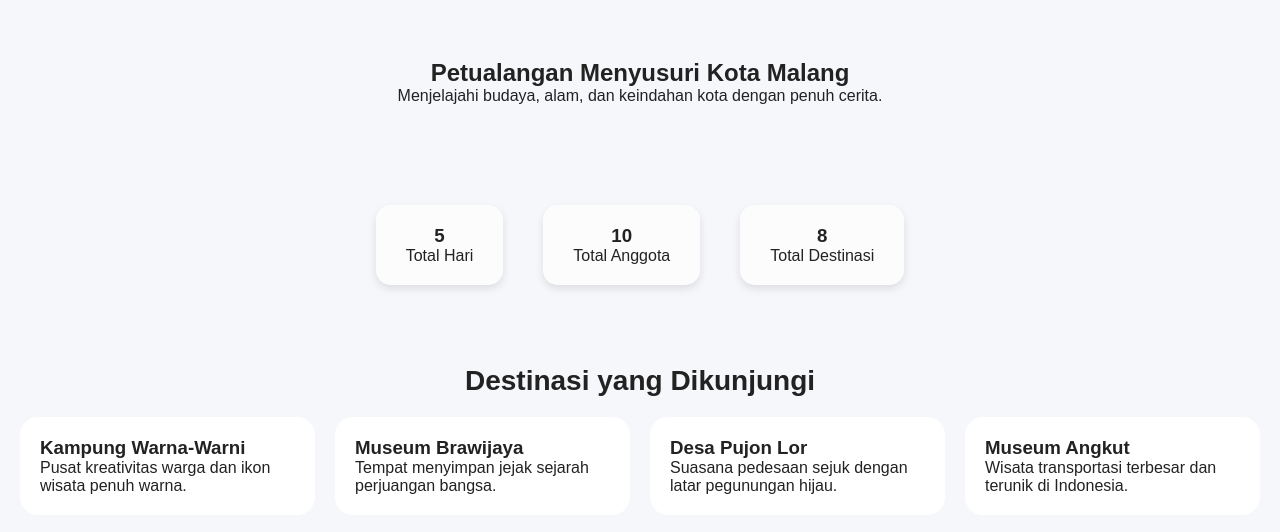
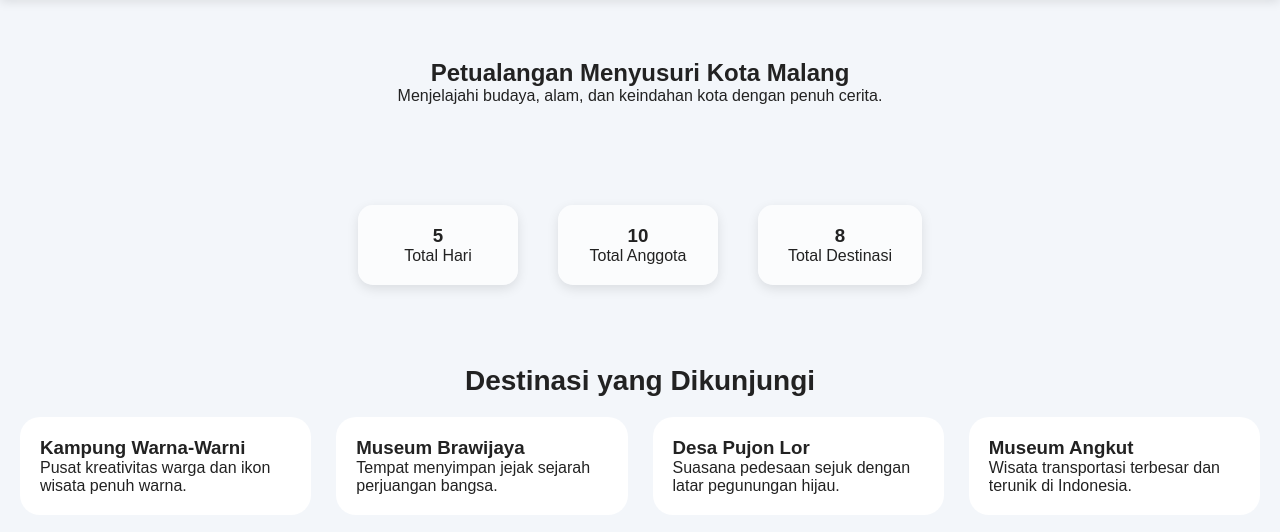
Before and after one commit to Abiyyu75/www.galleryrt2united, a plain HTML site: page index.html in a window 1280 px wide. Shown: the part 78-610 px from the top of the page. Drawn offline with Linux system fonts and the light colour scheme.

Commit message:
Update style.css

```diff
--- a/style.css
+++ b/style.css
@@ -1,4 +1,4 @@
-/* ================= GLOBAL ================= */
+/* RESET */
 * {
     margin: 0;
     padding: 0;
@@ -6,92 +6,96 @@
     font-family: "Poppins", sans-serif;
 }
 
+/* THEME */
 body {
     transition: background 0.4s, color 0.4s;
 }
 
-/* ================= THEME ================= */
 body.light {
-    background: #f5f7fa;
+    background: #f3f6fa;
     color: #222;
 }
 
 body.dark {
-    background: #1a1a1a;
-    color: #e9e9e9;
+    background: #121212;
+    color: #eaeaea;
 }
 
-/* ================= HEADER ================= */
+/* HEADER */
 header {
     padding: 20px;
     display: flex;
     justify-content: space-between;
     background: var(--header-bg);
+    font-weight: 600;
 }
 
 body.light header {
     background: #ffffff;
+    box-shadow: 0 3px 10px rgba(0,0,0,0.1);
 }
 
 body.dark header {
-    background: #111;
+    background: #1b1b1b;
 }
 
 #theme-toggle {
     background: none;
+    border: none;
     font-size: 22px;
     cursor: pointer;
-    border: none;
 }
 
-/* ================= HERO ================= */
+/* HERO */
 .hero {
     text-align: center;
     padding: 60px 20px;
 }
 
-/* ================= STATS ================= */
+/* STATS */
 .stats {
     display: flex;
     justify-content: center;
     gap: 40px;
     margin: 40px 0;
+    flex-wrap: wrap;
 }
 
 .stat-card {
+    padding: 20px 30px;
     text-align: center;
-    padding: 20px 30px;
     border-radius: 15px;
     background: rgba(255,255,255,0.7);
-    box-shadow: 0 4px 8px rgba(0,0,0,0.1);
+    box-shadow: 0 4px 12px rgba(0,0,0,0.1);
+    min-width: 160px;
 }
 
 body.dark .stat-card {
     background: rgba(255,255,255,0.05);
 }
 
-/* ================= DESTINASI ================= */
+/* DESTINASI */
 .container {
     padding: 40px 20px;
 }
 
 .section-title {
     text-align: center;
+    font-size: 28px;
     margin-bottom: 20px;
-    font-size: 28px;
 }
 
 .grid-destinasi {
     display: grid;
     grid-template-columns: repeat(auto-fit, minmax(250px, 1fr));
-    gap: 20px;
+    gap: 25px;
 }
 
 .destinasi-card {
     padding: 20px;
-    border-radius: 18px;
+    border-radius: 20px;
     background: white;
-    transition: transform 0.3s, box-shadow 0.3s;
+    transition: transform 0.3s ease, box-shadow 0.3s ease;
 }
 
 body.dark .destinasi-card {
@@ -100,13 +104,13 @@ body.dark .destinasi-card {
 
 .destinasi-card:hover {
     transform: translateY(-6px);
-    box-shadow: 0 6px 16px rgba(0,0,0,0.2);
+    box-shadow: 0 10px 18px rgba(0,0,0,0.2);
 }
 
-/* ================= FADE-IN ANIMATION ================= */
+/* FADE-IN ANIMATION */
 .fade-element {
     opacity: 0;
-    transform: translateY(20px);
+    transform: translateY(22px);
     transition: opacity 0.7s ease-out, transform 0.7s ease-out;
 }
 
```
